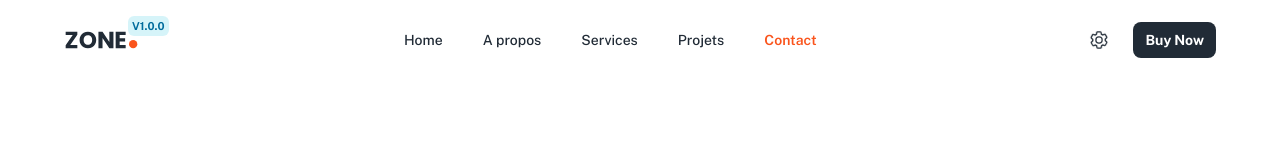
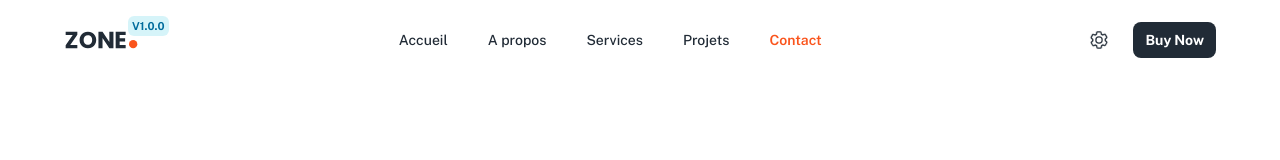
Before and after one commit to steeven-js/jsprod, a React (Vite) app: page /marketing/contact in a window 1280 px wide. Shown: the top 160 px of the page. Built offline with nearby package versions, Linux system fonts and the light colour scheme.

Commit message:
Translate "Home" to "Accueil" in header.jsx

```diff
--- a/src/layouts/main/header.jsx
+++ b/src/layouts/main/header.jsx
@@ -77,7 +77,7 @@ export default function Header({ headerOnDark }) {
             }}
             data={[
               {
-                title: 'Home',
+                title: 'Accueil',
                 icon: <Iconify icon="solar:home-2-bold-duotone" />,
                 path: '/',
               },
```
